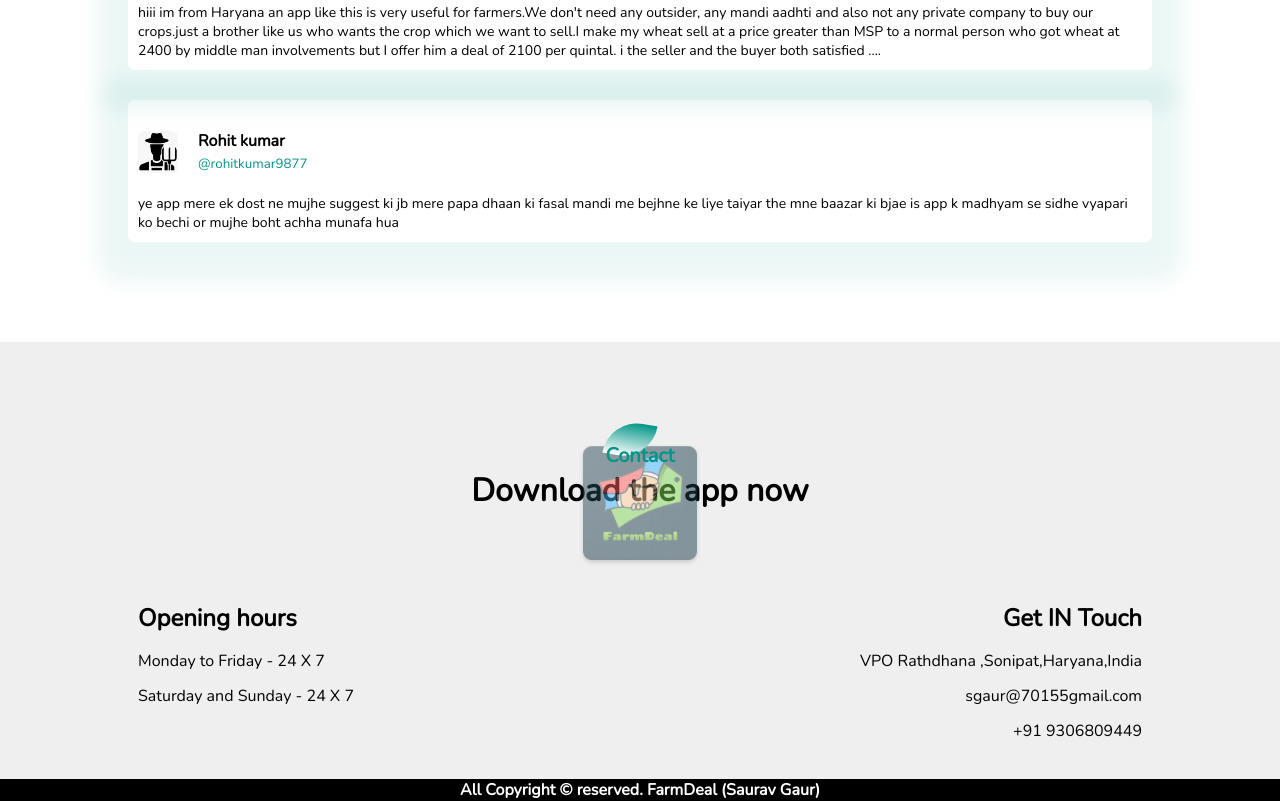
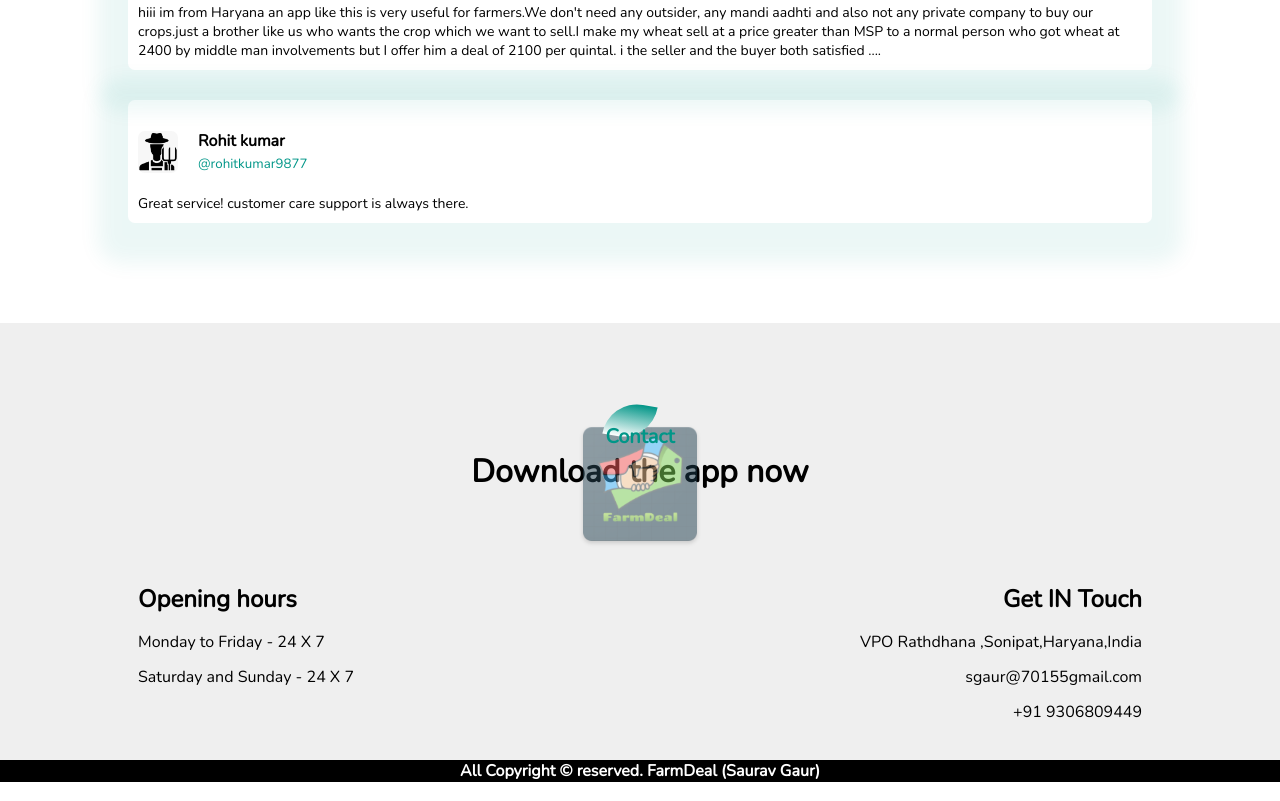
Before and after one commit to SauravGaur1/FarmDeal, a plain HTML site: page HTML/index.html in a window 1280 px wide. Shown: the part 3288-4089 px from the top of the page. Drawn offline with nearby package versions, Linux system fonts and the light colour scheme; some packages are replaced by stand-ins of ours; a script that the page names is missing.

Commit message:
Update index.html

```diff
--- a/HTML/index.html
+++ b/HTML/index.html
@@ -205,7 +205,7 @@
                         <small>@rohitkumar9877</small>
                     </div>
                 </div>
-                <p>ye app mere ek dost ne mujhe suggest ki jb mere papa dhaan ki fasal mandi me bejhne ke liye taiyar the  mne baazar ki bjae is app k madhyam se sidhe vyapari ko bechi or mujhe boht achha munafa hua   </p>
+                <p>Great service! customer care support is always there.</p>
             </div>
         </div>
 
```
